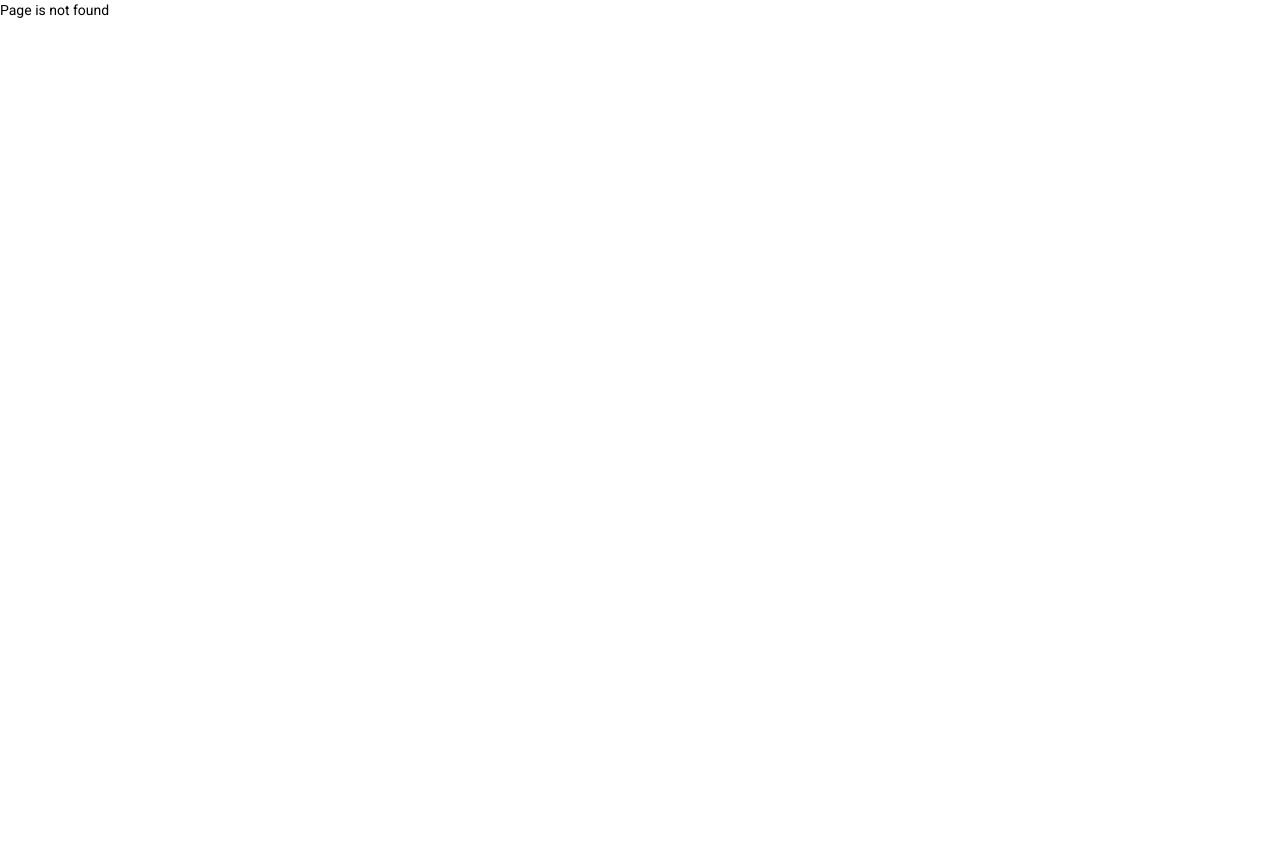
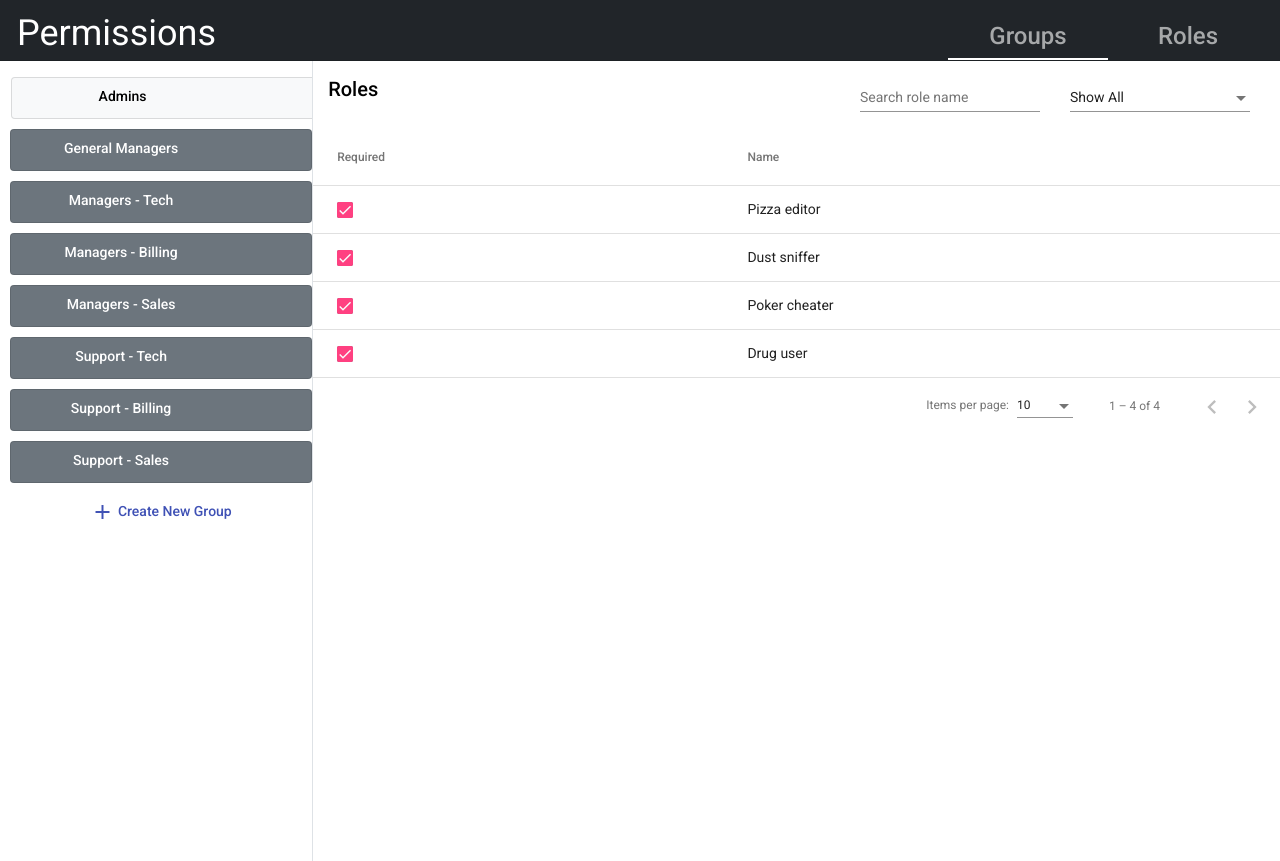
Before and after one commit to suxrobGM/angular-sample-app, an Angular app in the folder src/roles-management/: page /home/groups in a window 1280 px wide. Before the commit this address led to /404. Before the commit the page ends 800 px from the top, so only its background shows below. Built offline with nearby package versions, Linux system fonts and the light colour scheme.

Commit message:
added navigation tab bar instead tab-group

```diff
--- a/src/roles-management/src/app/configs/routes.config.ts
+++ b/src/roles-management/src/app/configs/routes.config.ts
@@ -3,7 +3,7 @@ import { InjectionToken } from '@angular/core';
 export const ROUTES_CONFIG = new InjectionToken('routes.config');
 
 const routesNames = {
-  home: '',
+  home: 'home',
   error404: '404'
 };
 
--- a/src/roles-management/src/app/modules/root/components/groups/groups-datasource.ts
+++ b/src/roles-management/src/app/modules/root/components/groups/groups-datasource.ts
@@ -35,14 +35,6 @@ export class GroupsDataSource extends MatTableDataSource<Role> {
       }
 
       return data.name.trim().toLowerCase().includes(searchValue);
-    }
-  }
-
-  public fetchRoles() {
-    let localData = StorageService.get<Role[]>('Roles');
-
-    if (localData) {
-      this.data = localData;
     }
   }
 
--- a/src/roles-management/src/app/modules/root/components/groups/groups.component.scss
+++ b/src/roles-management/src/app/modules/root/components/groups/groups.component.scss
@@ -27,6 +27,10 @@
 .content-sidebar__item {
   margin-top: 5px;
   margin-bottom: 5px;
+}
+
+.content-sidebar__item:first-child {
+  margin-top: 1rem;
 }
 
 .content-sidebar__item.active {
--- a/src/roles-management/src/app/modules/root/components/groups/groups.component.ts
+++ b/src/roles-management/src/app/modules/root/components/groups/groups.component.ts
@@ -94,10 +94,6 @@ export class GroupsComponent implements AfterViewInit {
     return groupItem.group.id;
   }
 
-  refreshRoles() {
-    this.dataSource.fetchRoles();
-  }
-
   openDialog(action: string, obj: any) {
     obj.action = action;
     const dialogRef = this.dialog.open(DialogBoxComponent, {
--- a/src/roles-management/src/app/modules/root/components/roles/roles.component.html
+++ b/src/roles-management/src/app/modules/root/components/roles/roles.component.html
@@ -1,4 +1,4 @@
-<div class="container vh-100">
+<div class="container">
   <div class="toolbar">
     <h2>Roles</h2>
     <span class="empty-space"></span>
--- a/src/roles-management/src/app/modules/root/components/roles/roles.component.scss
+++ b/src/roles-management/src/app/modules/root/components/roles/roles.component.scss
@@ -8,6 +8,7 @@
   flex-direction: row;
   padding-left: 15px;
   padding-right: 15px;
+  margin-top: 1rem;
 }
 
 .mat-form-field {
--- a/src/roles-management/src/app/modules/root/pages/home-page/home-page.component.html
+++ b/src/roles-management/src/app/modules/root/pages/home-page/home-page.component.html
@@ -1,9 +1,17 @@
-<!-- <h1>Permissions</h1> -->
-<mat-tab-group mat-align-tabs="end" (selectedTabChange)="tabChanged($event)">
-  <mat-tab label="Groups">
-    <app-groups #groupsTab></app-groups>
-  </mat-tab>
-  <mat-tab label="Roles">
-    <app-roles></app-roles>
-  </mat-tab>
-</mat-tab-group>
+<nav class="navbar" mat-tab-nav-bar [tabPanel]="tabPanel">
+  <div class="navbar-brand">
+      <h1>Permissions</h1>
+  </div>
+  <div class="empty-space"></div>
+  <div class="navbar-item" *ngFor="let linkItem of links">
+      <a mat-tab-link [routerLink]="linkItem.link" (click)="activeLink = linkItem.link" [active]="activeLink === linkItem.link">
+        {{linkItem.label}}
+      </a>
+  </div>
+</nav>
+<mat-tab-nav-panel #tabPanel>
+  <div class="vh-100">
+    <router-outlet></router-outlet>
+  </div>
+
+</mat-tab-nav-panel>
--- a/src/roles-management/src/app/modules/root/pages/home-page/home-page.component.scss
+++ b/src/roles-management/src/app/modules/root/pages/home-page/home-page.component.scss
@@ -0,0 +1,27 @@
+.navbar {
+    display: flex;
+    flex-direction: row;
+    background-color: #212529 !important;
+}
+
+.navbar-brand h1 {
+    color: white;
+    font-size: 36px;
+    margin: 5px 0 5px 5px;
+}
+
+.navbar-item a {
+    font-size: 24px;
+}
+
+::ng-deep .mat-tab-nav-bar.mat-primary .mat-ink-bar {
+    background-color: #fff !important;
+}
+
+.mat-tab-link {
+    color: #fff;
+}
+
+::ng-deep .mat-tab-link-container {
+    padding: 0.75rem 0.75rem 0 0.75rem;
+}
--- a/src/roles-management/src/app/modules/root/pages/home-page/home-page.component.ts
+++ b/src/roles-management/src/app/modules/root/pages/home-page/home-page.component.ts
@@ -1,5 +1,6 @@
 import { Component, OnInit, ViewChild } from '@angular/core';
 import { MatTabChangeEvent } from '@angular/material/tabs';
+import { Router } from '@angular/router';
 import { GroupsComponent } from '../../components/groups/groups.component';
 
 @Component({
@@ -8,17 +9,26 @@ import { GroupsComponent } from '../../components/groups/groups.component';
   styleUrls: ['./home-page.component.scss']
 })
 export class HomePageComponent implements OnInit {
-  @ViewChild("groupsTab")
-  groupsTab!: GroupsComponent;
+  router: Router
 
-  constructor() { }
+  links = [
+    {
+      label: 'Groups',
+      link: 'groups'
+    },
+    {
+      label: 'Roles',
+      link: 'roles'
+    }
+  ];
+  activeLink = this.links[0].link;
+
+  constructor(router: Router) {
+    this.router = router;
+  }
 
   ngOnInit(): void {
-  }
-
-  tabChanged(event: MatTabChangeEvent) {
-    if (event.tab.textLabel == 'Groups') {
-      this.groupsTab.refreshRoles();
-    }
+    this.router.navigateByUrl('/home/groups');
+    this.activeLink = this.links[0].link;
   }
 }
--- a/src/roles-management/src/styles.scss
+++ b/src/roles-management/src/styles.scss
@@ -13,14 +13,6 @@ body {
     margin-right: 15px;
 }
 
-.toolbar {
-    margin-top: 0.75rem;
-    display: flex;
-    flex-direction: row;
-    padding-left: 15px;
-    padding-right: 15px;
-}
-
 .empty-space {
     flex: 1 1 auto;
 }
@@ -33,6 +25,30 @@ body {
 .mx-1 {
     margin-left: 0.25rem !important;
     margin-right: 0.25rem !important;
+}
+
+.mt-1 {
+    margin-top: 0.25rem!important;
+}
+
+.mt-2 {
+    margin-top: 0.5rem!important;
+}
+
+.mt-3 {
+    margin-top: 1rem!important;
+}
+
+.mb-1 {
+    margin-bottom: 0.25rem!important;
+}
+
+.mb-2 {
+    margin-bottom: 0.5rem!important;
+}
+
+.mb-3 {
+    margin-bottom: 1rem!important;
 }
 
 .vh-100 {
```
Also changed, not shown: src/roles-management/src/app/modules/root/root-routing.module.ts (+11 -1 lines).
